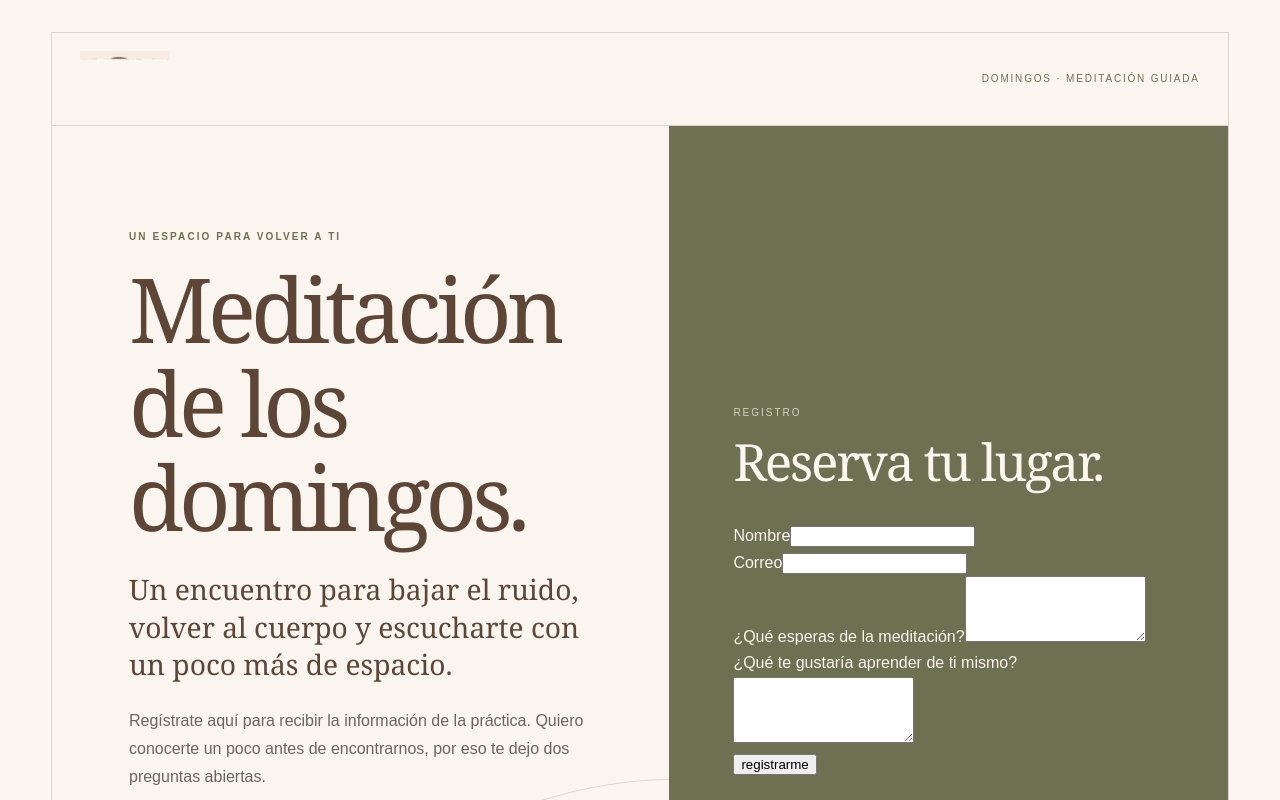
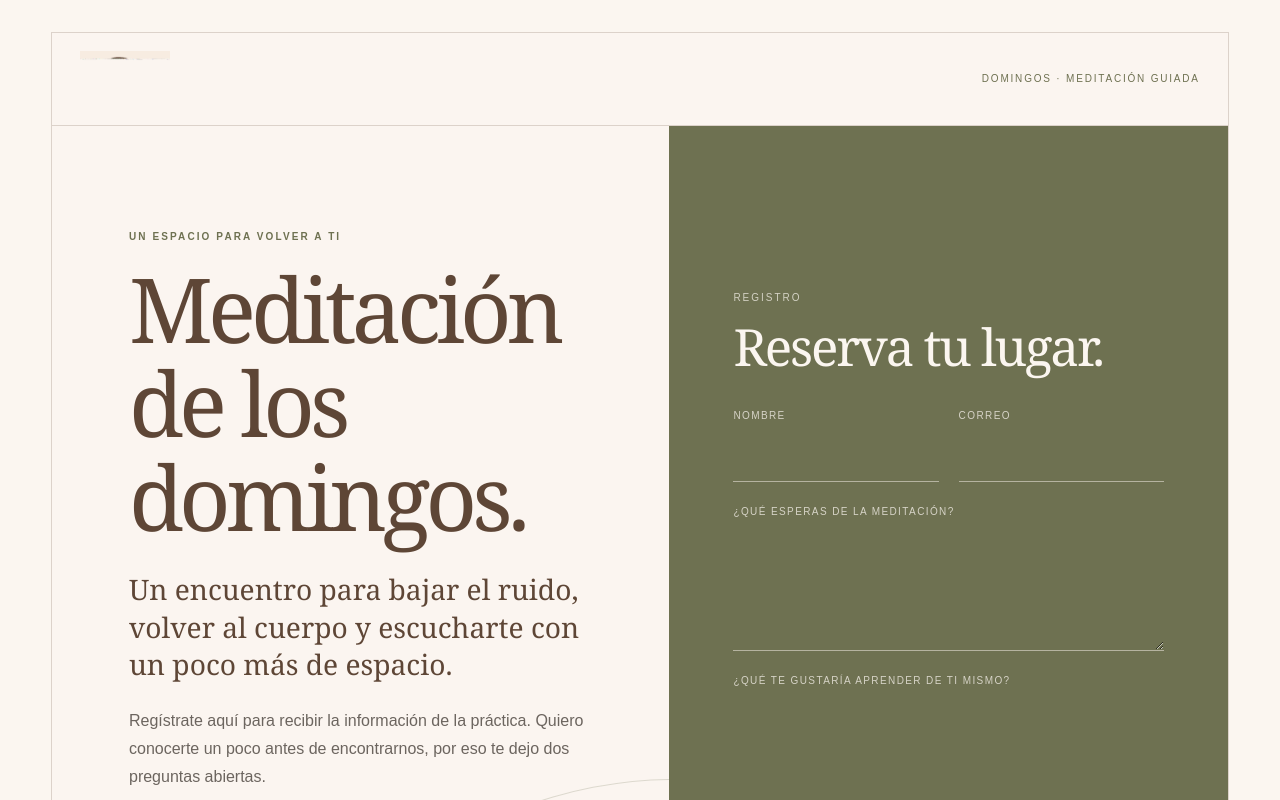
Before and after one commit to leyladelap/leyladelap, a Next.js app: page /meditacion in a window 1280 px wide. Shown: the top 800 px of the page. Built offline with nearby package versions, Linux system fonts and the light colour scheme.

Commit message:
Apply meditation form styles

```diff
--- a/components/MeditationSignupForm.tsx
+++ b/components/MeditationSignupForm.tsx
@@ -1,6 +1,7 @@
 "use client";
 
 import { FormEvent, useState } from "react";
+import styles from "./MeditationSignupForm.module.css";
 
 const SUPABASE_URL = "https://uftpwopqxrhqsrpcguex.supabase.co";
 const SUPABASE_KEY = "sb_publishable_-9tR57jqc0K4dexcv4mJ2A_Zlxu8kxb";
@@ -48,8 +49,8 @@ export default function MeditationSignupForm() {
   }
 
   return (
-    <form className="meditation-form" onSubmit={submit}>
-      <div className="meditation-field">
+    <form className={styles.form} onSubmit={submit}>
+      <div className={styles.field}>
         <label htmlFor="meditation-name">Nombre</label>
         <input
           id="meditation-name"
@@ -62,7 +63,7 @@ export default function MeditationSignupForm() {
         />
       </div>
 
-      <div className="meditation-field">
+      <div className={styles.field}>
         <label htmlFor="meditation-email">Correo</label>
         <input
           id="meditation-email"
@@ -75,7 +76,7 @@ export default function MeditationSignupForm() {
         />
       </div>
 
-      <div className="meditation-field meditation-field-full">
+      <div className={`${styles.field} ${styles.full}`}>
         <label htmlFor="meditation-expectation">¿Qué esperas de la meditación?</label>
         <textarea
           id="meditation-expectation"
@@ -86,7 +87,7 @@ export default function MeditationSignupForm() {
         />
       </div>
 
-      <div className="meditation-field meditation-field-full">
+      <div className={`${styles.field} ${styles.full}`}>
         <label htmlFor="meditation-self">¿Qué te gustaría aprender de ti mismo?</label>
         <textarea
           id="meditation-self"
@@ -97,11 +98,11 @@ export default function MeditationSignupForm() {
         />
       </div>
 
-      <div className="meditation-form-actions">
+      <div className={styles.actions}>
         <button type="submit" disabled={state === "loading"}>
           {state === "loading" ? "guardando..." : "registrarme"}
         </button>
-        <p className="meditation-form-note" aria-live="polite">
+        <p className={styles.note} aria-live="polite">
           {state === "success" && "Listo. Tu lugar quedó registrado."}
           {state === "error" && "No pude guardar tu registro. Intenta de nuevo."}
         </p>
```
